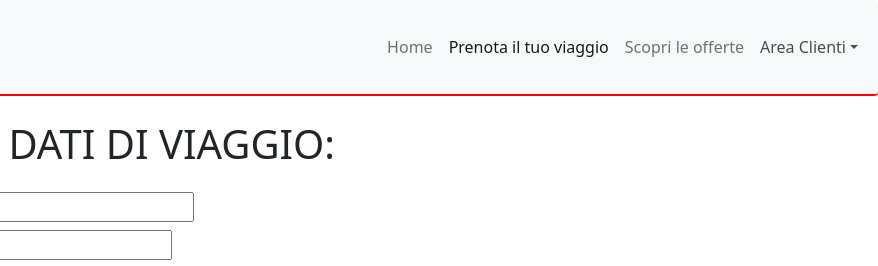
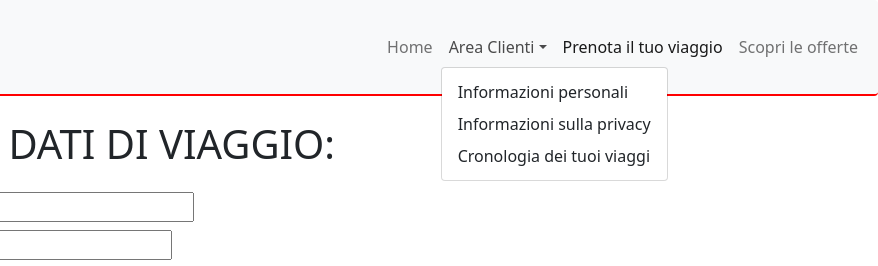
Before and after one commit to Riki420/js-biglietto-treno-form, a plain HTML site: page index.html in a window 1280 px wide. Both pictures are taken after a click on the link "Area Clienti". Shown: the top 266 px of the page, 402-1280 px from the left. Drawn offline with nearby package versions, Linux system fonts and the light colour scheme.

Commit message:
aggiunta la funzione onclick sul dropdown nel nav

```diff
--- a/index.html
+++ b/index.html
@@ -28,20 +28,21 @@
                   <li class="nav-item">
                     <a class="nav-link" aria-current="page" href="#">Home</a>
                   </li>
+                  <li class="nav-item dropdown">
+                    <a class="nav-link dropdown-toggle" onclick="changeClass()" href="#" id="dropdown09" data-bs-toggle="dropdown" aria-expanded="true">Area Clienti</a>
+                    <ul class="dropdown-menu" id="drop-menu" aria-labelledby="dropdown09">
+                      <li><a class="dropdown-item" href="#">Informazioni personali</a></li>
+                      <li><a class="dropdown-item" href="#">Informazioni sulla privacy</a></li>
+                      <li><a class="dropdown-item" href="#">Cronologia dei tuoi viaggi</a></li>
+                    </ul>
+                  </li>
                   <li class="nav-item">
                     <a class="nav-link active" href="#">Prenota il tuo viaggio</a>
                   </li>
                   <li class="nav-item">
                     <a class="nav-link" href="#" tabindex="-1">Scopri le offerte</a>
                   </li>
-                  <li class="nav-item dropdown">
-                    <a class="nav-link dropdown-toggle" href="#" id="dropdown09" data-bs-toggle="dropdown" aria-expanded="false">Area Clienti</a>
-                    <ul class="dropdown-menu" aria-labelledby="dropdown09">
-                      <li><a class="dropdown-item" href="#">Informazioni personali</a></li>
-                      <li><a class="dropdown-item" href="#">Informazioni sulla privacy</a></li>
-                      <li><a class="dropdown-item" href="#">Cronologia dei tuoi viaggi</a></li>
-                    </ul>
-                  </li>
+
                 </ul>
               </div>
             </div>
--- a/js/script.js
+++ b/js/script.js
@@ -101,3 +101,12 @@ resetButton.addEventListener('click', function(){
 
 
 });
+
+
+//* DROPDOWN MENU NAVBAR
+
+var dropDown = document.getElementById('drop-menu');
+
+function changeClass(){
+    dropDown.classList.add('show');
+}
```
